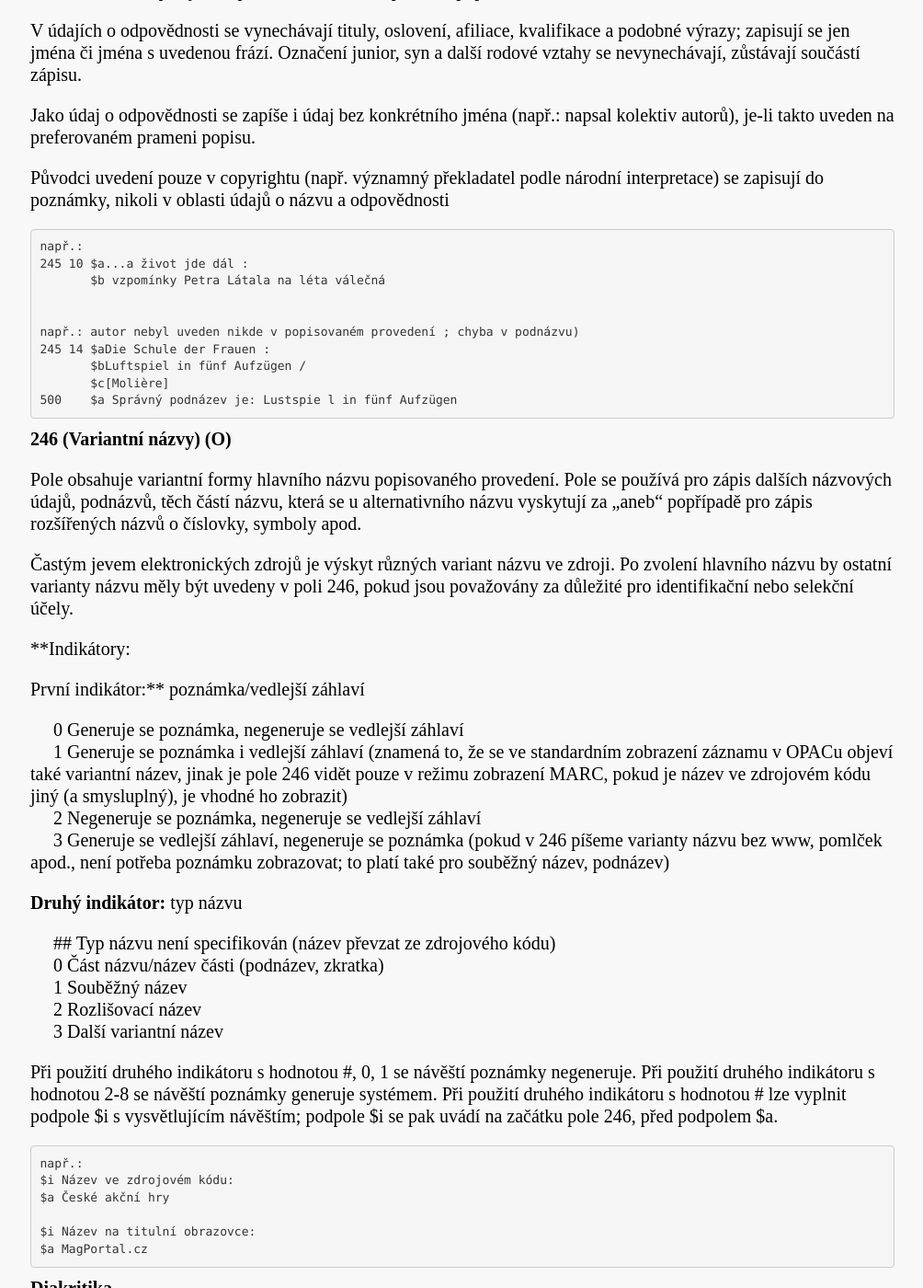
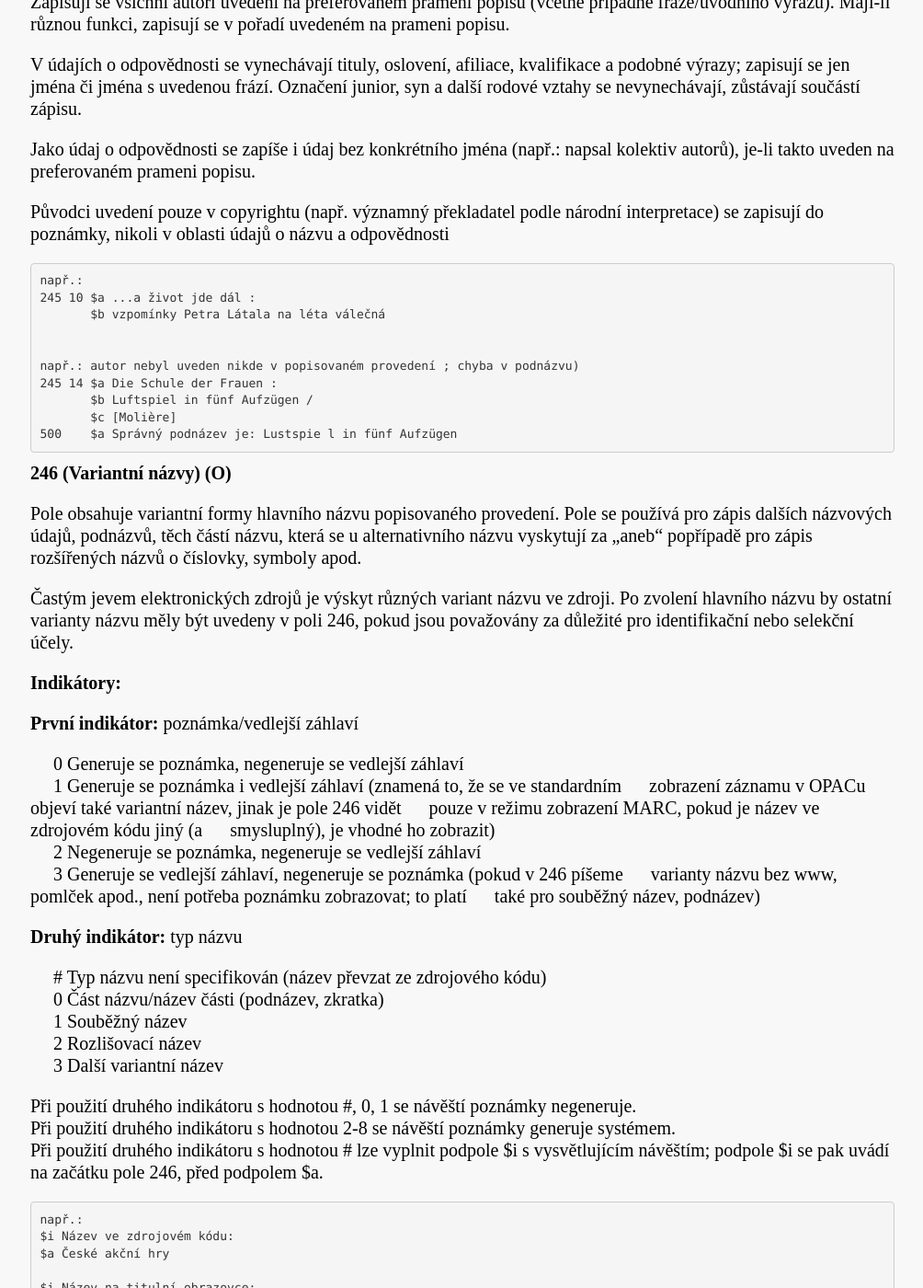
Before and after one commit to WebarchivCZ/katalogizacni-manual, a Jekyll site: the page built from _posts/2017-06-20-Název a další názvové údaje, nakladatelské údaje.md, in a window 1280 px wide and 1400 px high, scrolled down 2828 px. Shown: the whole window at 92% size, without its empty margins (137-1141 px from the left). Built offline with Jekyll 4.4.1, drawn with Linux system fonts in a browser that asks for light colours; some of the changed lines change nothing that is shown; some of the changed text lies outside the part shown.

Commit message:
edit_drobnosti_nazev

````diff
--- a/_posts/2017-06-20-Název a další názvové údaje, nakladatelské údaje.md
+++ b/_posts/2017-06-20-Název a další názvové údaje, nakladatelské údaje.md
@@ -7,9 +7,9 @@ title: Název a další názvové údaje, nakladatelské údaje
 
 V oblasti údajů o názvu a odpovědnosti se obvykle vyskytují následující údaje:
 
-* název
-* souběžný název
-* další názvová informace
+* název,
+* souběžný název,
+* další názvová informace,
 * údaje o odpovědnosti.
 
 Hlavní název je vždy povinným údajem (byť doplněný) a je-li uveden či zjištěn, pak také první údaj o odpovědnosti.
@@ -28,7 +28,8 @@ Přesně podle provedení se zapisuje i interpunkce, symboly a značky. Vynechat
 
 **První indikátor:** vedlejší názvové záhlaví
 
-&nbsp;&nbsp;&nbsp;&nbsp; 0 vedlejší záhlaví se nevytváří (hodnota prvního indikátoru je 0 vždy, když není v záznamu uvedeno hlavní záhlaví v poli 1XX)
+&nbsp;&nbsp;&nbsp;&nbsp; 0 vedlejší záhlaví se nevytváří (hodnota prvního indikátoru je 0 vždy, když není v
+&nbsp;&nbsp;&nbsp;&nbsp; záznamu uvedeno hlavní záhlaví v poli 1XX)
 
 &nbsp;&nbsp;&nbsp;&nbsp; 1 vedlejší záhlaví se vytváří
 
@@ -90,11 +91,13 @@ Pokud dokument obsahuje souběžný název tj. název ve dvou nebo více jazycí
 
 ```
 např.: v prameni popisu Česká softballová organizace a Czech softball association
+
 245 10 $a Česká softballová asociace =
        $b Czech Softball Association
 246 31 $a Czech Softball Association
 
 např. v prameni popisu Česká advokátní komora, Tschechische Rechtsanwaltskammer, La Barreau tcheque a Czech Bar Association
+
 245 10 $a Česká advokátní komora =
        $b Tsechische Rechtsanwaltskammer = La Barreau tcheque = Czech Bar Association
 246 31 $a Tsechische Rechtsanwaltskammer
@@ -119,14 +122,14 @@ Původci uvedení pouze v copyrightu (např. významný překladatel podle náro
 
 ```
 např.:
-245 10 $a...a život jde dál :
+245 10 $a ...a život jde dál :
        $b vzpomínky Petra Látala na léta válečná
 
 
 např.: autor nebyl uveden nikde v popisovaném provedení ; chyba v podnázvu)
-245 14 $aDie Schule der Frauen :
-       $bLuftspiel in fünf Aufzügen /
-       $c[Molière]
+245 14 $a Die Schule der Frauen :
+       $b Luftspiel in fünf Aufzügen /
+       $c [Molière]
 500    $a Správný podnázev je: Lustspie l in fünf Aufzügen
  ```
 
@@ -139,21 +142,22 @@ Pole obsahuje variantní formy hlavního názvu popisovaného provedení. Pole s
 Častým jevem elektronických zdrojů je výskyt různých variant názvu ve zdroji. Po zvolení hlavního názvu by ostatní varianty názvu měly být uvedeny v poli 246, pokud jsou považovány za důležité pro identifikační nebo selekční účely.
 
 
-**Indikátory:
+**Indikátory:**
 
 
-První indikátor:** poznámka/vedlejší záhlaví
+**První indikátor:** poznámka/vedlejší záhlaví
 
 &nbsp;&nbsp;&nbsp;&nbsp; 0 Generuje se poznámka, negeneruje se vedlejší záhlaví
-&nbsp;&nbsp;&nbsp;&nbsp; 1 Generuje se poznámka i vedlejší záhlaví (znamená to, že se ve standardním zobrazení záznamu v OPACu objeví také variantní název, jinak je pole 246 vidět pouze v režimu zobrazení MARC, pokud je název ve zdrojovém kódu jiný (a smysluplný), je vhodné ho zobrazit)
+&nbsp;&nbsp;&nbsp;&nbsp; 1 Generuje se poznámka i vedlejší záhlaví (znamená to, že se ve standardním
+&nbsp;&nbsp;&nbsp;&nbsp; zobrazení záznamu v OPACu objeví také variantní název, jinak je pole 246 vidět &nbsp;&nbsp;&nbsp;&nbsp; pouze v režimu zobrazení MARC, pokud je název ve zdrojovém kódu jiný (a &nbsp;&nbsp;&nbsp;&nbsp; smysluplný), je vhodné ho zobrazit)
 &nbsp;&nbsp;&nbsp;&nbsp; 2 Negeneruje se poznámka, negeneruje se vedlejší záhlaví
-&nbsp;&nbsp;&nbsp;&nbsp; 3 Generuje se vedlejší záhlaví, negeneruje se poznámka (pokud v 246 píšeme varianty názvu bez www, pomlček apod., není potřeba poznámku zobrazovat; to platí také pro souběžný název, podnázev)
+&nbsp;&nbsp;&nbsp;&nbsp; 3 Generuje se vedlejší záhlaví, negeneruje se poznámka (pokud v 246 píšeme &nbsp;&nbsp;&nbsp;&nbsp; varianty názvu bez www, pomlček apod., není potřeba poznámku zobrazovat; to platí &nbsp;&nbsp;&nbsp;&nbsp; také pro souběžný název, podnázev)
 
 
 **Druhý indikátor:** typ názvu
 
 
-&nbsp;&nbsp;&nbsp;&nbsp; \## Typ názvu není specifikován (název převzat ze zdrojového kódu)
+&nbsp;&nbsp;&nbsp;&nbsp; \# Typ názvu není specifikován (název převzat ze zdrojového kódu)
 &nbsp;&nbsp;&nbsp;&nbsp; 0 Část názvu/název části (podnázev, zkratka)
 &nbsp;&nbsp;&nbsp;&nbsp; 1 Souběžný název
 &nbsp;&nbsp;&nbsp;&nbsp; 2 Rozlišovací název
@@ -242,7 +246,7 @@ např.:
 
 na zdroji byl uveden název Jeden svět 2010
 245 00 $a Jeden svět ... ()
-500 $a    Součástí hlavního názvu je označení roku
+500    $a Součástí hlavního názvu je označení roku
 
 
 na zdroji byl uveden název 45. Mezinárodní filmový festival Karlovy Vary
````
